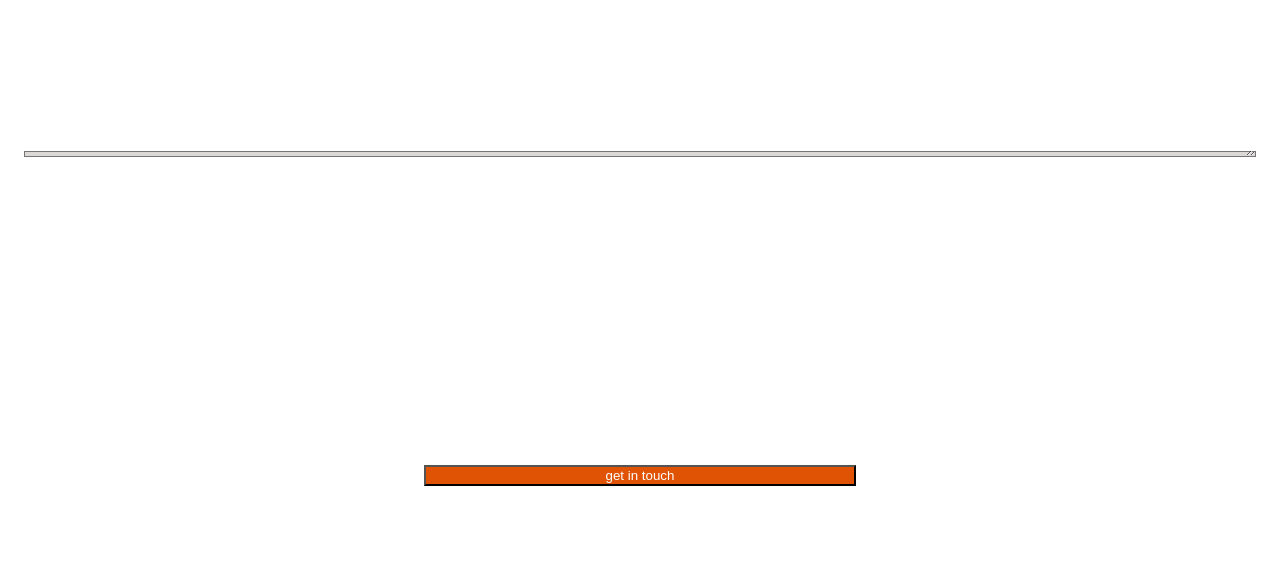
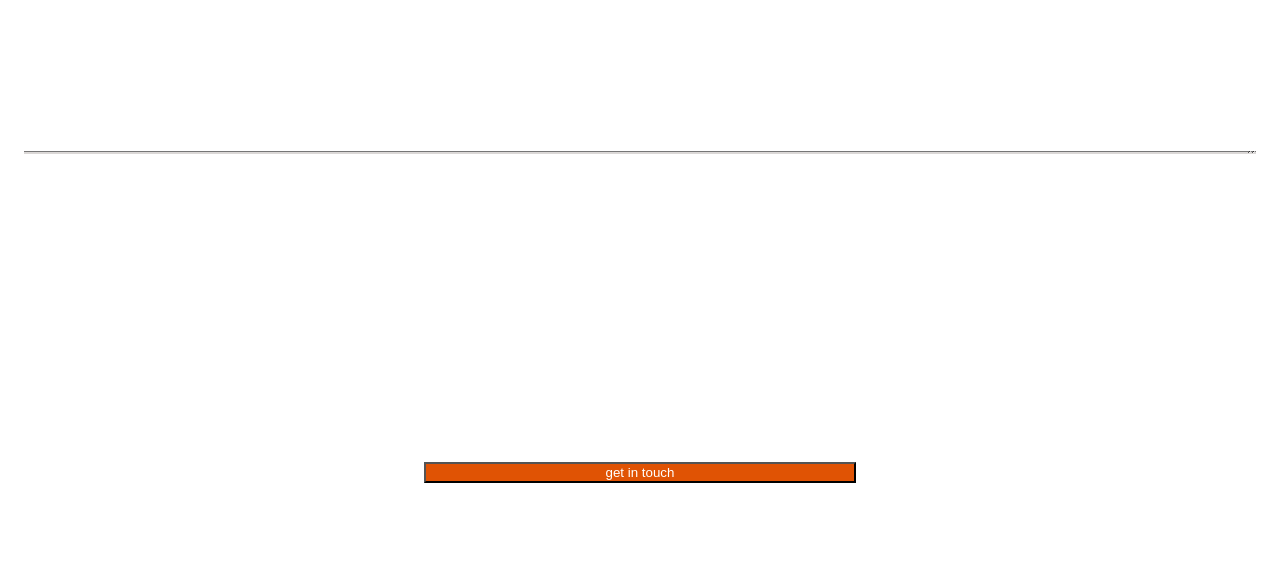
Before and after one commit to ANTOINE1128/portfolio-setup, a website: page index.html in a window 1280 px wide. Shown: the part 6227-6813 px from the top of the page. Drawn offline with Linux system fonts and the light colour scheme.

Commit message:
update css file

```diff
--- a/style.css
+++ b/style.css
@@ -403,6 +403,10 @@ li .contact-section {
 #comment {
   background-color: #dbd8d7;
   margin-top: 30%;
+  border-left-width: 0px;
+  border-right-width: 0px;
+  border-bottom-width: 0px;
+  padding-bottom: 0px;
 }
 
 #comment input::placeholder {
```
